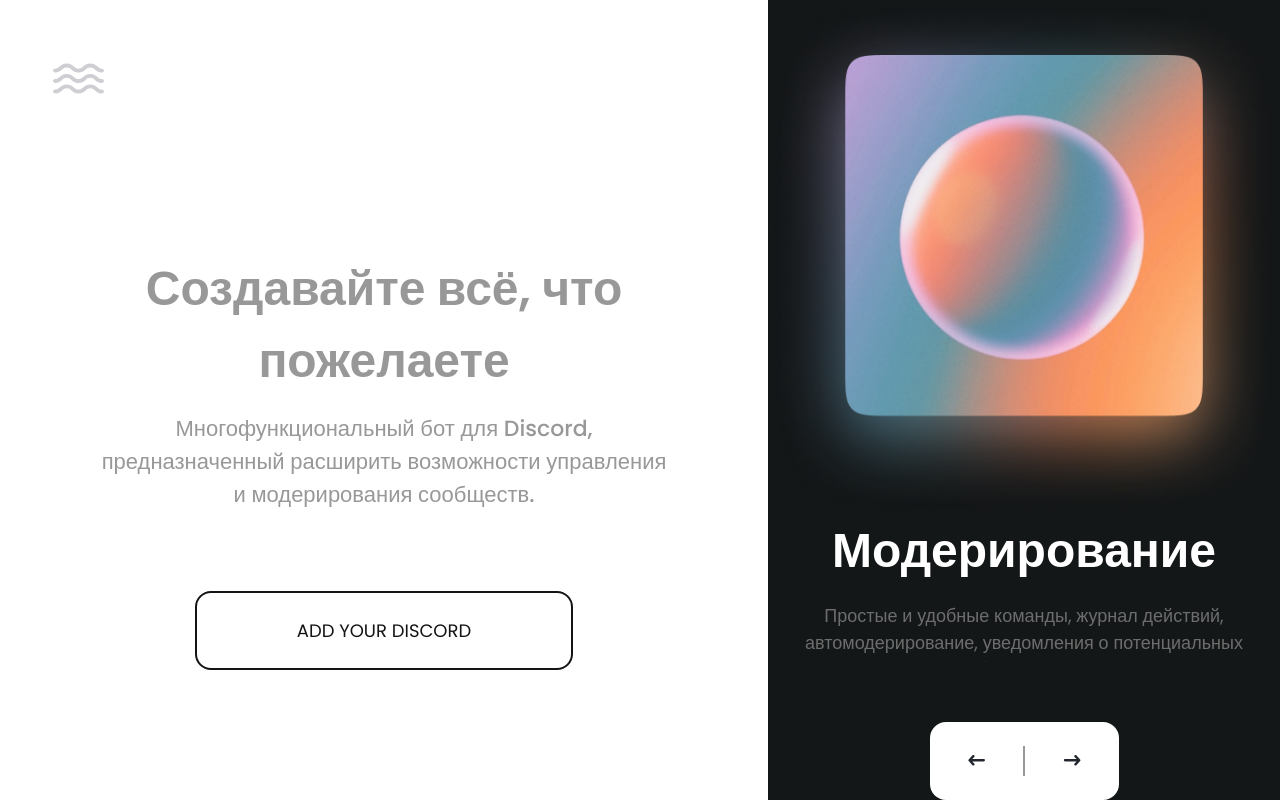
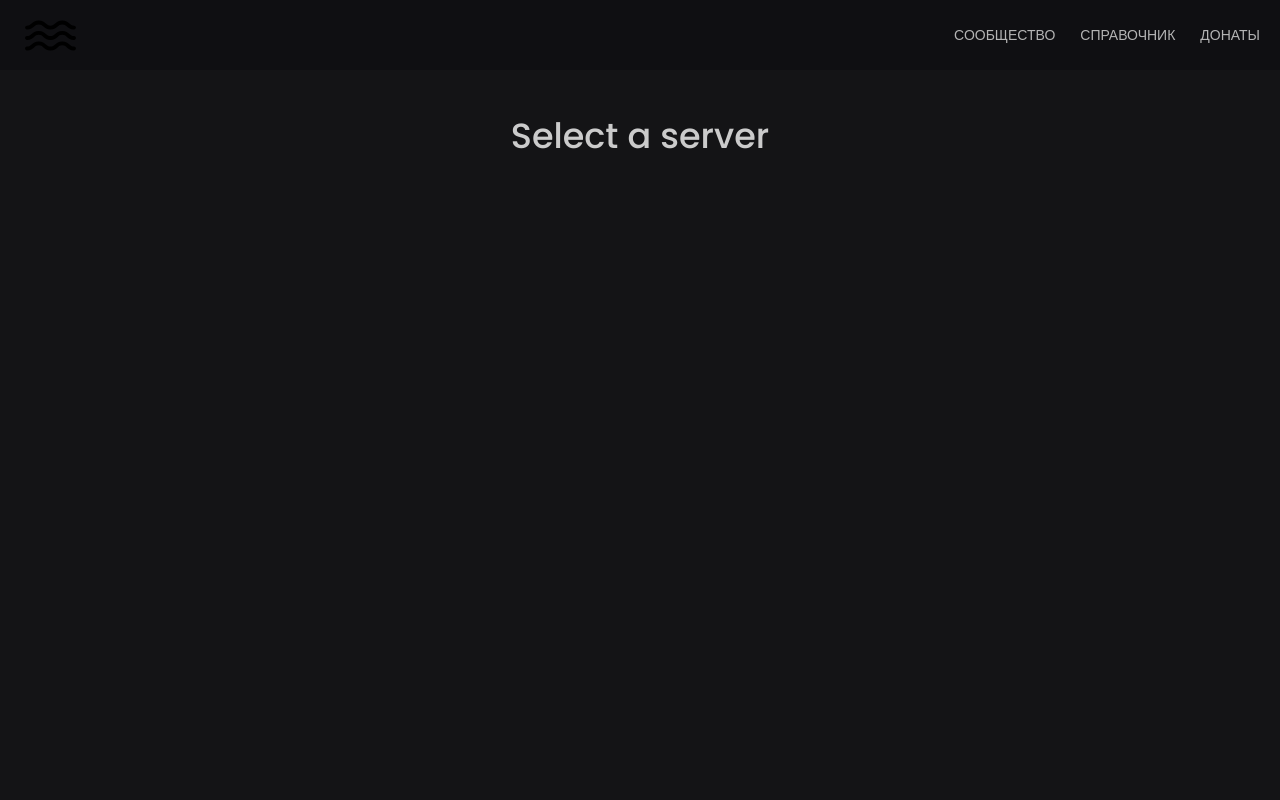
Before and after one commit to ClownsDev/ControllerBotWeb, a React (Vite) app: page /servers in a window 1280 px wide. Built offline with nearby package versions, Linux system fonts and the light colour scheme.

Commit message:
Fix bugs, add new variables and cleaning

```diff
--- a/src/App.jsx
+++ b/src/App.jsx
@@ -4,16 +4,16 @@
 import Footer from "./components/Footer/Footer";
 import VisitPage from "./pages/Visit/VisitPage";
 function App() {
-  const [user, setUser] = useState(false);
+  const [user, setUser] = useState(true);
   return (
     <>
       {!user ? (
         <VisitPage setUser={setUser} />
       ) : (
         <>
-          <Header />
+          {/* <Header /> */}
           <Router />
-          <Footer />
+          {/* <Footer /> */}
         </>
       )}
     </>
--- a/src/components/NotFoundBlock/NotFound.jsx
+++ b/src/components/NotFoundBlock/NotFound.jsx
@@ -13,7 +13,7 @@
         </div>
         <div className={styles.error}>
           <h1>404</h1>
-          <span className={styles.test}>Страница не найдена 😕</span>
+          <span className={styles.description}>Страница не найдена 😕</span>
           <SimpleButton children={"На главную"} />
         </div>
       </div>
--- a/src/components/NotFoundBlock/NotFoundBlock.module.scss
+++ b/src/components/NotFoundBlock/NotFoundBlock.module.scss
@@ -4,9 +4,7 @@
   display: flex;
   align-items: flex-end;
   justify-content: space-between;
-  font-size: 100px;
   height: 100vh;
-  color: $grey-color;
   .box {
     width: 50%;
     text-align: center;
@@ -18,12 +16,13 @@
     height: 100vh;
     width: 50%;
     justify-content: center;
-    background: $grey-color;
-    color: $color;
+    background: $ligthenGrey-color;
+    color: $black-color;
     font-size: 200px;
+    line-height: 1;
   }
-  .test {
+  .description {
     font-size: 30px;
-    margin-top: 25px;
+    margin: 25px 0px 10px 0px;
   }
 }
--- a/src/components/Servers/Servers.module.scss
+++ b/src/components/Servers/Servers.module.scss
@@ -5,4 +5,5 @@
   margin-top: 40px;
   font-size: $fontSize-extraLarge;
   font-weight: 500;
+  color: $ligthenGrey-color;
 }
--- a/src/components/UI/SimpleButton/SimpleButton.module.scss
+++ b/src/components/UI/SimpleButton/SimpleButton.module.scss
@@ -7,7 +7,6 @@
   padding: 24px 5px;
   margin-top: 35px;
 
-  background-color: $simpleBtn-bg;
   color: $simpleBtn-color;
   border-radius: $borderRadius-medium;
   border: 2px solid $simpleBtn-color;
@@ -21,10 +20,7 @@
   z-index: 1;
   transition: all 1s;
 
-  transition: 0.3s ease-in-out;
-  &:hover {
-    background-color: $hover;
-  }
+  // transition: 0.3s ease-in-out;
   span {
     position: absolute;
     width: 30%;
@@ -39,7 +35,6 @@
   }
 }
 .btn:hover {
-  background-color: $simpleBtn-color;
   color: $simpleBtn-bg;
   span {
     transform: translateY(0) scale(2);
--- a/src/components/assets/styles/_global.module.scss
+++ b/src/components/assets/styles/_global.module.scss
@@ -3,10 +3,10 @@
 
 :root {
   font-family: "Poppins", sans-serif;
-  line-height: 1;
+  line-height: 1.5;
   font-weight: 400;
   font-size: $fontSize-small;
-  background-color: $background;
+  background-color: $black-color;
   color: $grey-color;
   font-synthesis: none;
   text-rendering: optimizeLegibility;
--- a/src/components/assets/styles/_global.scss
+++ /dev/null
@@ -1,16 +0,0 @@
-@import './variables.scss';
-@import url('https://fonts.googleapis.com/css2?family=Manrope:wght@500&family=Poppins:wght@400;500;600;700&display=swap');
-:root {
-    font-family: 'Poppins', sans-serif;
-    line-height: 1.5;
-    font-weight: 400;
-
-    font-synthesis: none;
-    text-rendering: optimizeLegibility;
-    -webkit-font-smoothing: antialiased;
-    -moz-osx-font-smoothing: grayscale;
-}
-
-body {
-  background: $background;
-}
--- a/src/components/assets/styles/variables.scss
+++ b/src/components/assets/styles/variables.scss
@@ -1,9 +1,15 @@
+// UI
 $background: #fff;
-$color: #141416;
-$grey-color: #989898;
-$darkGrey-color: #6d6d6d;
 $hover: #343839;
 
+// Colors
+$black-color: #141416;
+$white-color: #fff;
+$grey-color: #989898;
+$ligthenGrey-color: #cbcbcb;
+$darkenGrey-color: #6d6d6d;
+
+// Variables
 $fontSize-tiny: 14px;
 $fontSize-small: 16px;
 $fontSize-medium: 18px;
@@ -19,5 +25,5 @@
 
 // SimpleBtn
 $simpleBtn-bg: $background;
-$simpleBtn-color: $color;
+$simpleBtn-color: $black-color;
 $simpleBtn-fontSize: $fontSize-medium;
--- a/src/main.jsx
+++ b/src/main.jsx
@@ -2,7 +2,7 @@
 import ReactDOM from "react-dom/client";
 import App from "./App.jsx";
 import "./components/assets/styles/_reset.scss";
-import "./components/assets/styles/_global.scss";
+import "./components/assets/styles/_global.module.scss";
 import { BrowserRouter } from "react-router-dom";
 
 ReactDOM.createRoot(document.getElementById("root")).render(
--- a/src/pages/Visit/VisitPage.jsx
+++ b/src/pages/Visit/VisitPage.jsx
@@ -2,15 +2,15 @@
 import SimpleButton from "../../components/UI/SimpleButton/SimpleButton";
 import styles from "./VisitPage.module.scss";
 import { Swiper, SwiperSlide } from "swiper/react";
-import { Navigation} from "swiper/modules";
+import { Navigation } from "swiper/modules";
 import "swiper/css";
 import "swiper/css/navigation";
 import { Link } from "react-router-dom";
 
-function VisitPage({setUser}) {
+function VisitPage({ setUser }) {
   const reg = () => {
-    setUser(true)
-  }
+    setUser(true);
+  };
   return (
     <div
       className={styles.visitWrap}
@@ -23,8 +23,13 @@
         <div className={styles.visitFormWrap}>
           <div className={styles.visitForm}>
             <h1 className={styles.title}>Создавайте всё, что пожелаете</h1>
-            <h3 className={styles.subtitle}>Многофункциональный бот для Discord, предназначенный расширить возможности управления и модерирования сообществ.</h3>
-            <SimpleButton path='/server' className={styles.btn} onClick={reg}>Add your Discord</SimpleButton>
+            <h3 className={styles.subtitle}>
+              Многофункциональный бот для Discord, предназначенный расширить
+              возможности управления и модерирования сообществ.
+            </h3>
+            <SimpleButton path="/servers" className={styles.btn} onClick={reg}>
+              Add to Discord
+            </SimpleButton>
           </div>
         </div>
       </div>
@@ -46,7 +51,9 @@
             <div className={styles.slideTextWrap}>
               <h2 className={styles.descrTitle}>Модерирование</h2>
               <p className={styles.descrSubtitle}>
-              Простые и удобные команды, журнал действий, автомодерирование, уведомления о потенциальных нарушителях, жалобы на пользователей и многое другое. Не оставляйте своё сообщество без защиты.
+                Простые и удобные команды, журнал действий, автомодерирование,
+                уведомления о потенциальных нарушителях, жалобы на пользователей
+                и многое другое. Не оставляйте своё сообщество без защиты.
               </p>
             </div>
           </SwiperSlide>
@@ -57,7 +64,9 @@
             <div className={styles.slideTextWrap}>
               <h2 className={styles.descrTitle}>Поведение</h2>
               <p className={styles.descrSubtitle}>
-              Настройте поведение бота с помощью JavaScript. Создавайте пользовательские команды и задачи автоматизации, чтобы придать волшебство своему сообществу.
+                Настройте поведение бота с помощью JavaScript. Создавайте
+                пользовательские команды и задачи автоматизации, чтобы придать
+                волшебство своему сообществу.
               </p>
             </div>
           </SwiperSlide>
@@ -68,7 +77,8 @@
             <div className={styles.slideTextWrap}>
               <h2 className={styles.descrTitle}>Функционал</h2>
               <p className={styles.descrSubtitle}>
-              Интерактивные сообщения и реакции, временные голосовые каналы, приветственные сообщения и многое другое!
+                Интерактивные сообщения и реакции, временные голосовые каналы,
+                приветственные сообщения и многое другое!
               </p>
             </div>
           </SwiperSlide>
--- a/src/pages/Visit/VisitPage.module.scss
+++ b/src/pages/Visit/VisitPage.module.scss
@@ -1,5 +1,5 @@
-@import '../../components/assets/styles/variables.scss';
-@import url('https://fonts.googleapis.com/css2?family=DM+Sans:wght@700&display=swap');
+@import "../../components/assets/styles/variables.scss";
+@import url("https://fonts.googleapis.com/css2?family=DM+Sans:wght@700&display=swap");
 .visitWrap {
   height: 100vh;
   overflow-y: hidden;
@@ -10,6 +10,7 @@
   padding: 48px;
   height: 100%;
   width: 60%;
+  background-color: $white-color;
 }
 .visitFormWrap {
   height: 100%;
@@ -29,11 +30,12 @@
   font-size: $fontSize-huge;
   margin-bottom: 15px;
   text-align: center;
+  color: $black-color;
 }
 .subtitle {
   font-size: 22px;
   font-weight: 500;
-    color: $grey-color;
+  color: $darkenGrey-color;
   margin-bottom: 45px;
   text-align: center;
   max-width: 580px;
@@ -52,7 +54,7 @@
   max-width: 100%;
   margin-bottom: 60px;
 }
-.sliderSlide *  {
+.sliderSlide * {
   text-align: center;
 }
 .slideTextWrap {
@@ -63,7 +65,7 @@
 }
 .descrTitle {
   display: inline-block;
-    font-family: 'DM Sans', sans-serif;
+  font-family: "DM Sans", sans-serif;
   font-weight: 700;
   font-size: $fontSize-huge;
   text-align: center;
@@ -72,20 +74,24 @@
 }
 .descrSubtitle {
   font-size: $fontSize-medium;
-    color: $darkGrey-color;
+  color: $darkenGrey-color;
   text-align: center;
   max-width: 470px;
 }
 .sliderButtons {
-    background-color: $background;
+  background-color: transparent;
   display: flex;
   justify-content: space-between;
   align-items: center;
-    // padding: 24px;
-    border-radius: $borderRadius-medium;
   cursor: pointer;
   button {
+    background-color: $background;
     padding: 24px 32px;
+    border-radius: 20px;
+    transition: 0.3s ease-in-out;
+    &:hover {
+      background-color: $ligthenGrey-color;
+    }
   }
 }
 .btnsSeparator {
```
Also changed, not shown: public/logo.svg, 1 other file (tests, documents, lock files or other folders). Lines whose indentation alone changed are shown as unchanged.
